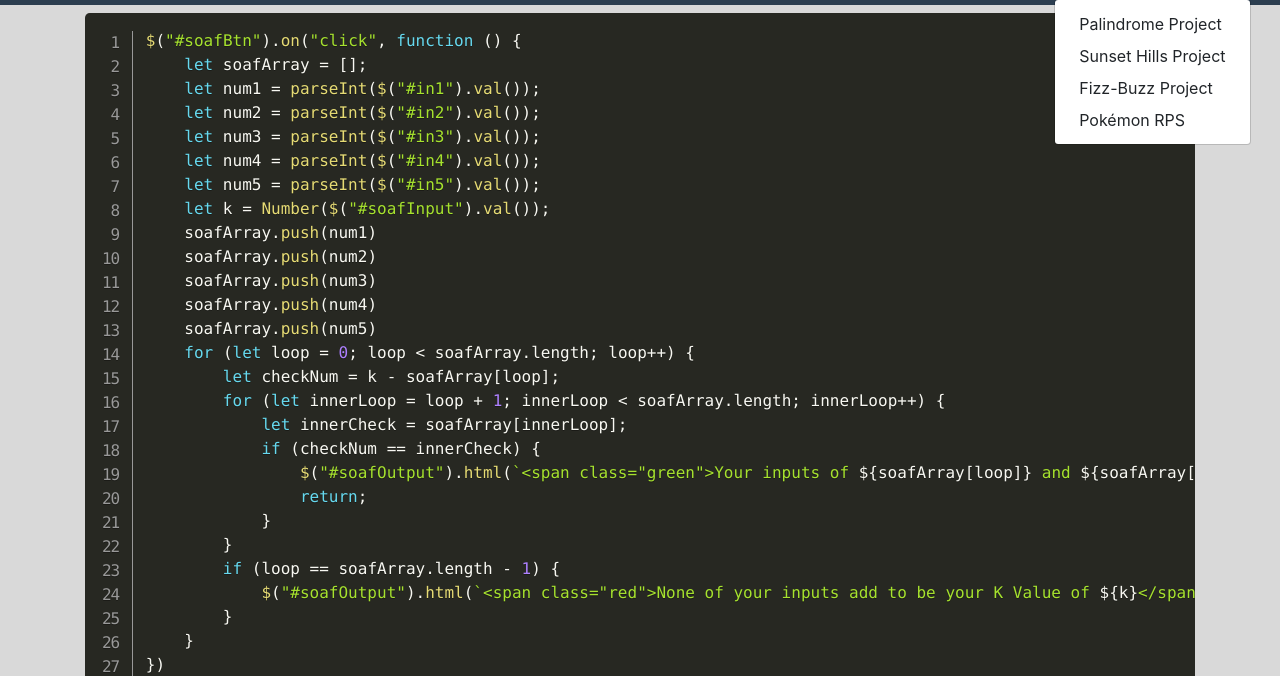
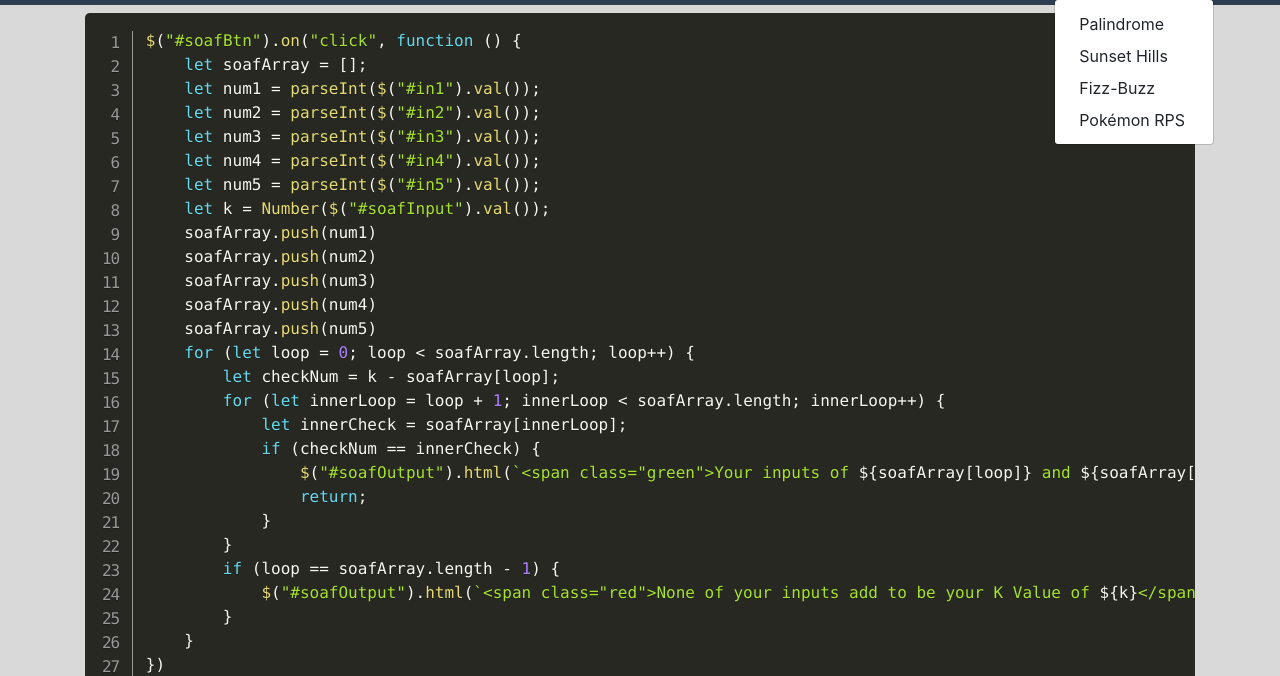
Before and after one commit to jacksoncooper12/NumberChallenge, a plain HTML site: page NumberChallenge/Code.html in a window 1280 px wide. Both pictures are taken after a click on the button "Other Projects". Shown: the part 51-727 px from the top of the page. Drawn offline with nearby package versions, Linux system fonts and the light colour scheme.

Commit message:
project names

```diff
--- a/NumberChallenge/Code.html
+++ b/NumberChallenge/Code.html
@@ -53,9 +53,9 @@
                             Other Projects
                         </a>
                         <div class="dropdown-menu" aria-labelledby="navbarDropdown">
-                            <a class="dropdown-item" href="https://jec-palindrome.netlify.app/">Palindrome Project</a>
-                            <a class="dropdown-item" href="https://jec-sunsethills.netlify.app/">Sunset Hills Project</a>
-                            <a class="dropdown-item" href="https://jec-fizzbuzz.netlify.app/">Fizz-Buzz Project</a>
+                            <a class="dropdown-item" href="https://jec-palindrome.netlify.app/">Palindrome</a>
+                            <a class="dropdown-item" href="https://jec-sunsethills.netlify.app/">Sunset Hills</a>
+                            <a class="dropdown-item" href="https://jec-fizzbuzz.netlify.app/">Fizz-Buzz</a>
                             <a class="dropdown-item" href="https://jec-pokemonrps.netlify.app/">Pokémon RPS</a>
                             <!--<a class="dropdown-item" href="#">Something else here</a>
                             <a class="dropdown-item" href="#">Something else here</a>
```
Also changed, not shown: NumberChallenge/Index.html (+3 -3 lines), NumberChallenge/Solve.html (+3 -3 lines).
